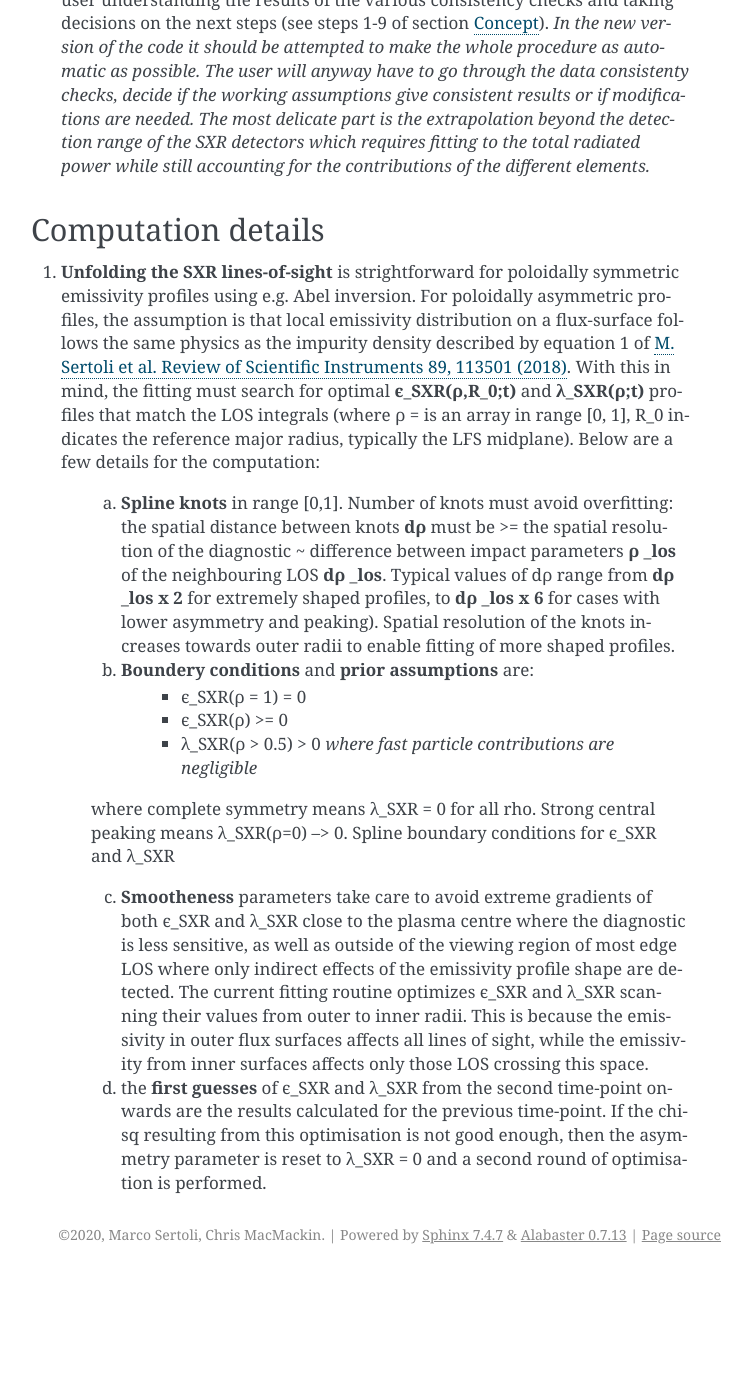
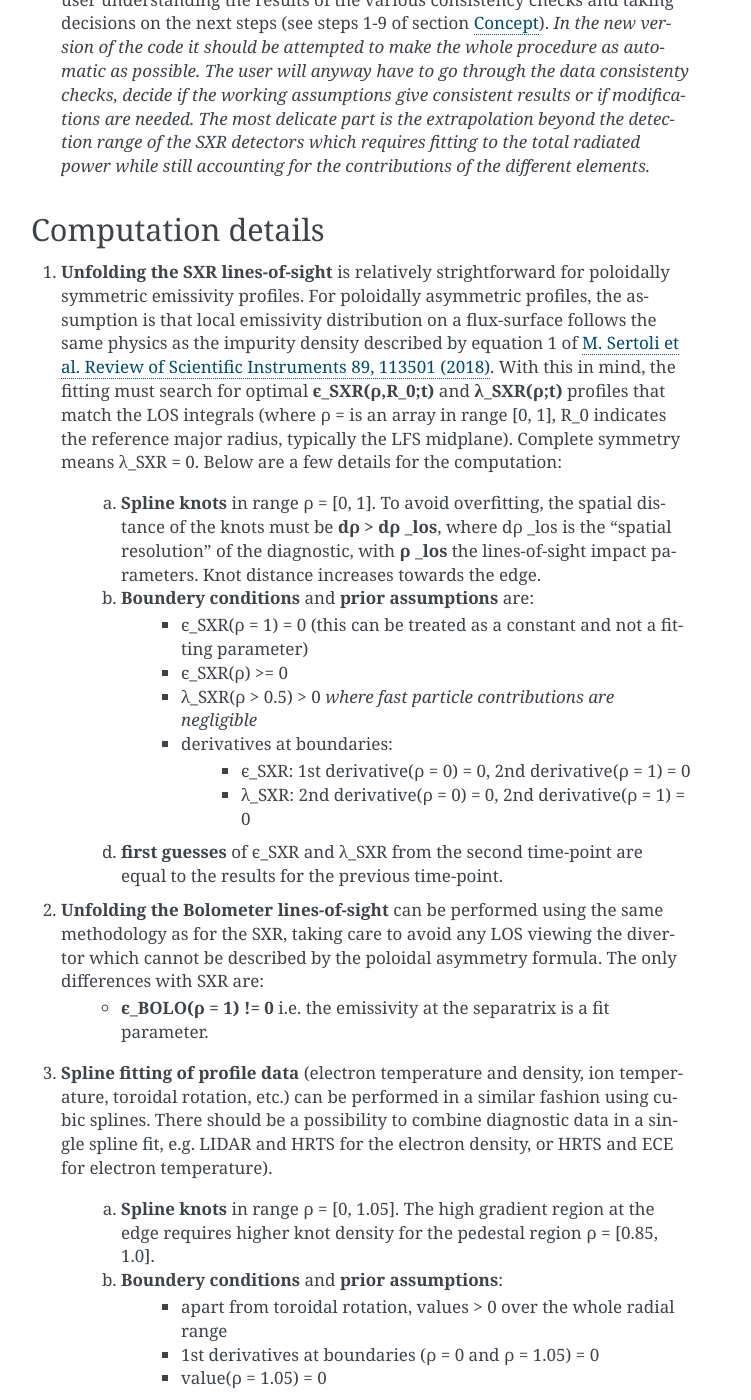
Before and after one commit to indica-mcf/Indica, a Sphinx documentation site: the page built from doc/original.rst, in a window 1280 px wide and 1400 px high, scrolled down 8692 px. Shown: the whole window, without its empty margins (389-1140 px from the left). Built offline with Sphinx 7.4.7, drawn with Linux system fonts in a browser that asks for light colours; before the commit the page ends 9966 px from its top, so only the background shows below that.

Commit message:
Doc update for inversion and profile fitting

```diff
--- a/doc/original.rst
+++ b/doc/original.rst
@@ -219,16 +219,28 @@ In this section, the steps of code execution are outlined in detail. The names u
 Computation details
 ---------------------------------
 
-1. **Unfolding the SXR lines-of-sight** is strightforward for poloidally symmetric emissivity profiles using e.g. Abel inversion. For poloidally asymmetric profiles, the assumption is that local emissivity distribution on a flux-surface follows the same physics as the impurity density described by equation 1 of `M. Sertoli et al. Review of Scientific Instruments 89, 113501 (2018) <https://doi.org/10.1063/1.5046562>`_. With this in mind, the fitting must search for optimal **ϵ_SXR(ρ,R_0;t)** and **λ_SXR(ρ;t)** profiles that match the LOS integrals (where ρ = is an array in range [0, 1], R_0 indicates the reference major radius, typically the LFS midplane). Below are a few details for the computation:
+1. **Unfolding the SXR lines-of-sight** is relatively strightforward for poloidally symmetric emissivity profiles. For poloidally asymmetric profiles, the assumption is that local emissivity distribution on a flux-surface follows the same physics as the impurity density described by equation 1 of `M. Sertoli et al. Review of Scientific Instruments 89, 113501 (2018) <https://doi.org/10.1063/1.5046562>`_. With this in mind, the fitting must search for optimal **ϵ_SXR(ρ,R_0;t)** and **λ_SXR(ρ;t)** profiles that match the LOS integrals (where ρ = is an array in range [0, 1], R_0 indicates the reference major radius, typically the LFS midplane). 	Complete symmetry means λ_SXR = 0. Below are a few details for the computation:
 
-	a) **Spline knots** in range [0,1]. Number of knots must avoid overfitting: the spatial distance between knots **dρ** must be >= the spatial resolution of the diagnostic ~ difference between impact parameters **ρ _los** of the neighbouring LOS **dρ _los**. Typical values of dρ range from **dρ _los x 2** for extremely shaped profiles, to **dρ _los x 6** for cases with lower asymmetry and peaking). Spatial resolution of the knots increases towards outer radii to enable fitting of more shaped profiles.
+	a) **Spline knots** in range ρ = [0, 1]. To avoid overfitting, the spatial distance of the knots must be **dρ > dρ _los**, where dρ _los is the "spatial resolution" of the diagnostic, with **ρ _los**  the lines-of-sight impact parameters. Knot distance increases towards the edge.
 
 	b) **Boundery conditions** and **prior assumptions** are:
-			* ϵ_SXR(ρ = 1) = 0
+			* ϵ_SXR(ρ = 1) = 0 (this can be treated as a constant and not a fitting parameter)
 			* ϵ_SXR(ρ) >= 0
 			* λ_SXR(ρ > 0.5) > 0 *where fast particle contributions are negligible*
-	where complete symmetry means λ_SXR = 0 for all rho. Strong central peaking means λ_SXR(ρ=0) --> 0. Spline boundary conditions for ϵ_SXR and λ_SXR
+			* derivatives at boundaries:
+				* ϵ_SXR: 1st derivative(ρ = 0) = 0, 2nd derivative(ρ = 1) = 0
+				* λ_SXR: 2nd derivative(ρ = 0) = 0, 2nd derivative(ρ = 1) = 0
 
-	c) **Smootheness** parameters take care to avoid extreme gradients of both ϵ_SXR and λ_SXR close to the plasma centre where the diagnostic is less sensitive, as well as outside of the viewing region of most edge LOS where only indirect effects of the emissivity profile shape are detected. The current fitting routine optimizes ϵ_SXR and λ_SXR scanning their values from outer to inner radii. This is because the emissivity in outer flux surfaces affects all lines of sight, while the emissivity from inner surfaces affects only those LOS crossing this space.
+	d) **first guesses** of ϵ_SXR and λ_SXR from the second time-point are equal to the results for the previous time-point.
 
-	d) the **first guesses** of ϵ_SXR and λ_SXR from the second time-point onwards are the results calculated for the previous time-point. If the chi-sq resulting from this optimisation is not good enough, then the asymmetry parameter is reset to λ_SXR = 0 and a second round of optimisation is performed.
+2. **Unfolding the Bolometer lines-of-sight** can be performed using the same methodology as for the SXR, taking care to avoid any LOS viewing the divertor which cannot be described by the poloidal asymmetry formula. The only differences with SXR are:
+	* **ϵ_BOLO(ρ = 1) != 0** i.e. the emissivity at the separatrix is a fit parameter.
+
+3. **Spline fitting of profile data** (electron temperature and density, ion temperature, toroidal rotation, etc.) can be performed in a similar fashion using cubic splines. There should be a possibility to combine diagnostic data in a single spline fit, e.g. LIDAR and HRTS for the electron density, or HRTS and ECE for electron temperature).
+
+	a) **Spline knots** in range ρ = [0, 1.05].  The high gradient region at the edge requires higher knot density for the pedestal region ρ = [0.85, 1.0].
+
+	b) **Boundery conditions** and **prior assumptions**:
+		* apart from toroidal rotation, values > 0 over the whole radial range
+		* 1st derivatives at boundaries (ρ = 0 and ρ = 1.05) = 0
+		* value(ρ = 1.05) = 0
```
